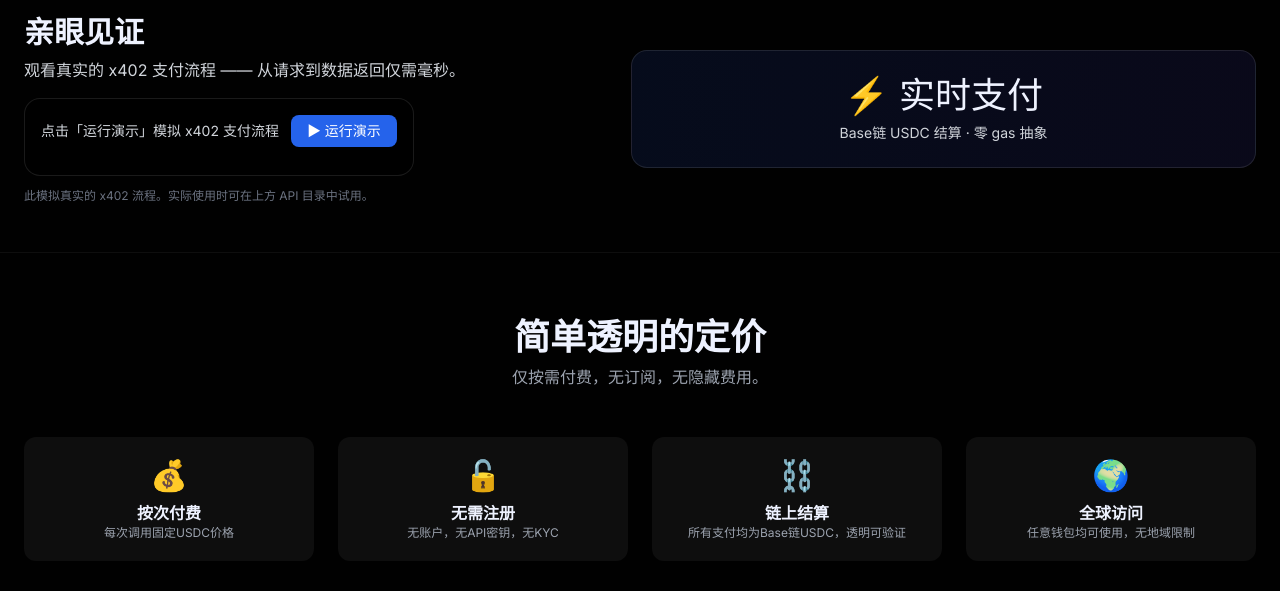
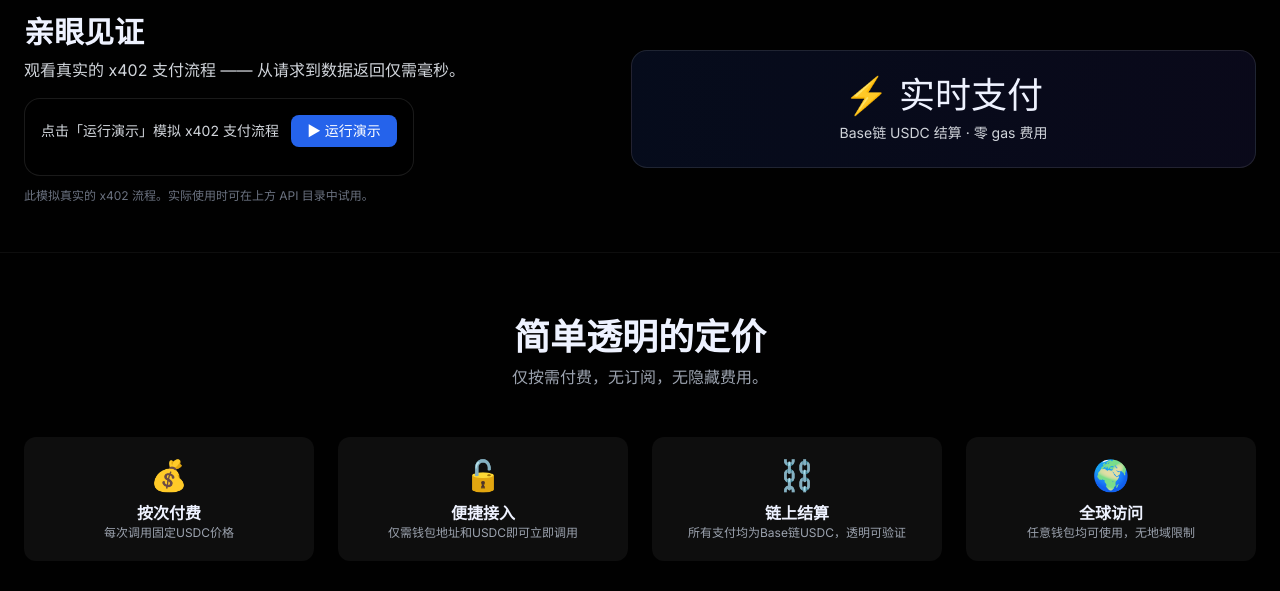
Before and after one commit to Aaron01230/MachPay, a plain HTML site: page index.html in a window 1280 px wide. Shown: the part 2100-2691 px from the top of the page. Drawn offline with nearby package versions, Linux system fonts and the light colour scheme.

Commit message:
Update text for gas fees and access description

```diff
--- a/index.html
+++ b/index.html
@@ -233,7 +233,7 @@
                     </div>
                     <div class="flex-1 bg-gradient-to-r from-blue-900/20 to-indigo-900/20 rounded-2xl p-6 border border-white/10 text-center">
                         <span class="text-4xl block mb-2">⚡ 实时支付</span>
-                        <div class="text-sm text-gray-300">Base链 USDC 结算 · 零 gas 抽象</div>
+                        <div class="text-sm text-gray-300">Base链 USDC 结算 · 零 gas 费用</div>
                     </div>
                 </div>
             </div>
@@ -248,7 +248,7 @@
                 </div>
                 <div class="grid md:grid-cols-4 gap-6 mt-12 text-center">
                     <div class="bg-white/5 p-5 rounded-xl"><span class="text-3xl block">💰</span><div class="font-semibold mt-2">按次付费</div><div class="text-xs text-gray-400">每次调用固定USDC价格</div></div>
-                    <div class="bg-white/5 p-5 rounded-xl"><span class="text-3xl block">🔓</span><div class="font-semibold mt-2">无需注册</div><div class="text-xs text-gray-400">无账户，无API密钥，无KYC</div></div>
+                    <div class="bg-white/5 p-5 rounded-xl"><span class="text-3xl block">🔓</span><div class="font-semibold mt-2">便捷接入</div><div class="text-xs text-gray-400">仅需钱包地址和USDC即可立即调用</div></div>
                     <div class="bg-white/5 p-5 rounded-xl"><span class="text-3xl block">⛓️</span><div class="font-semibold mt-2">链上结算</div><div class="text-xs text-gray-400">所有支付均为Base链USDC，透明可验证</div></div>
                     <div class="bg-white/5 p-5 rounded-xl"><span class="text-3xl block">🌍</span><div class="font-semibold mt-2">全球访问</div><div class="text-xs text-gray-400">任意钱包均可使用，无地域限制</div></div>
                 </div>
```
